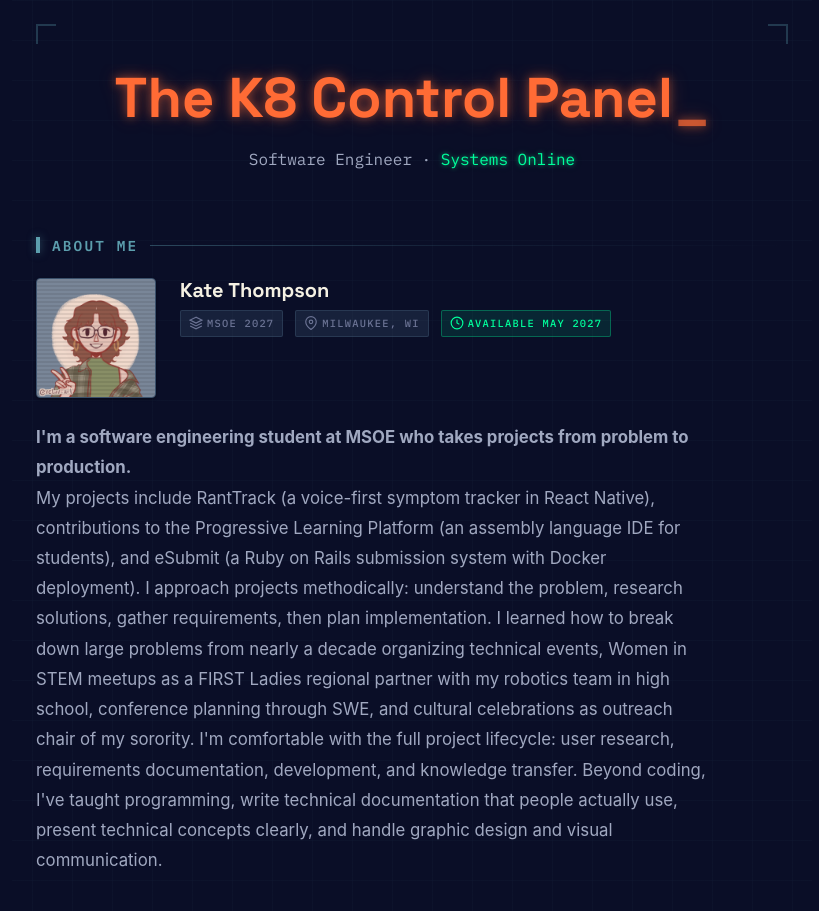
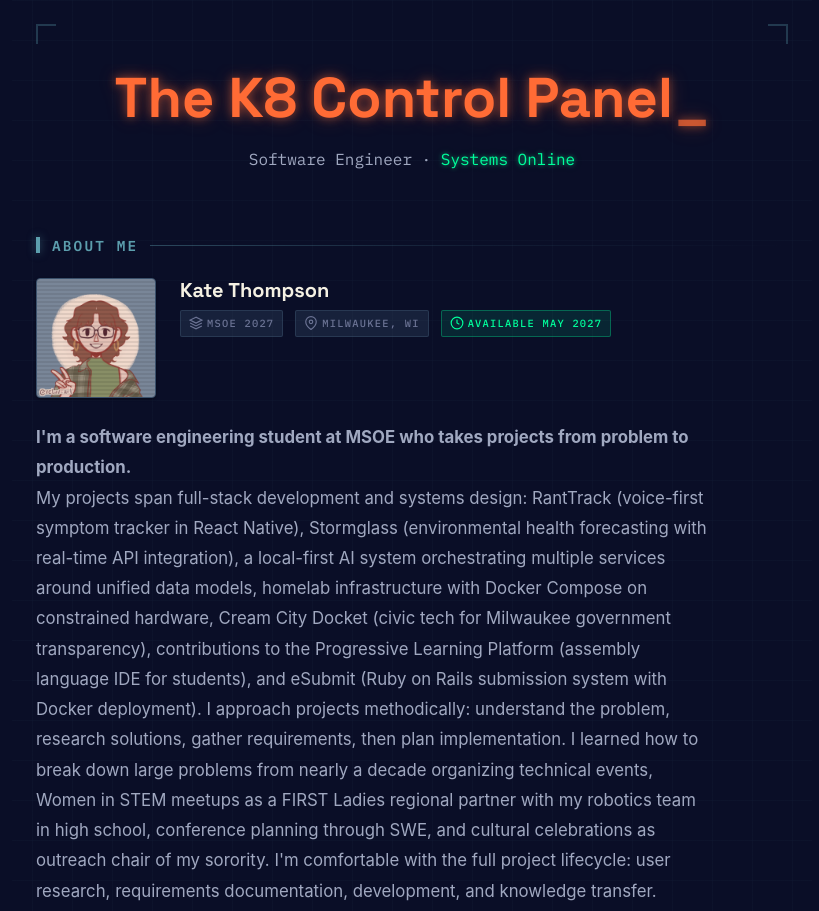
Before and after one commit to k8thompson134/portfolio, a Next.js app: page / in a window 1280 px wide. Shown: the top 911 px of the page, without its empty margins (228-1047 px from the left). Built offline with nearby package versions, Linux system fonts and the light colour scheme; a web font is replaced by a local one.

Commit message:
Update bio to include new projects

```diff
--- a/src/app/page.tsx
+++ b/src/app/page.tsx
@@ -17,7 +17,7 @@ export default function Home() {
         <ProfileCard imageSrc="/images/avatar.png" />
         <p className={styles.bio}>
           <b>I'm a software engineering student at MSOE who takes projects from problem to production. </b><br />
-          My projects include RantTrack (a voice-first symptom tracker in React Native), contributions to the Progressive Learning Platform (an assembly language IDE for students), and eSubmit (a Ruby on Rails submission system with Docker deployment).
+          My projects span full-stack development and systems design: RantTrack (voice-first symptom tracker in React Native), Stormglass (environmental health forecasting with real-time API integration), a local-first AI system orchestrating multiple services around unified data models, homelab infrastructure with Docker Compose on constrained hardware, Cream City Docket (civic tech for Milwaukee government transparency), contributions to the Progressive Learning Platform (assembly language IDE for students), and eSubmit (Ruby on Rails submission system with Docker deployment).
           I approach projects methodically: understand the problem, research solutions, gather requirements, then plan implementation. I learned how to break down large problems from nearly a decade organizing technical events, Women in STEM meetups as a FIRST Ladies regional partner with my robotics team in high school, conference planning through SWE, and cultural celebrations as outreach chair of my sorority.
           I'm comfortable with the full project lifecycle: user research, requirements documentation, development, and knowledge transfer. Beyond coding, I've taught programming, write technical documentation that people actually use, present technical concepts clearly, and handle graphic design and visual communication.
         </p>
```
